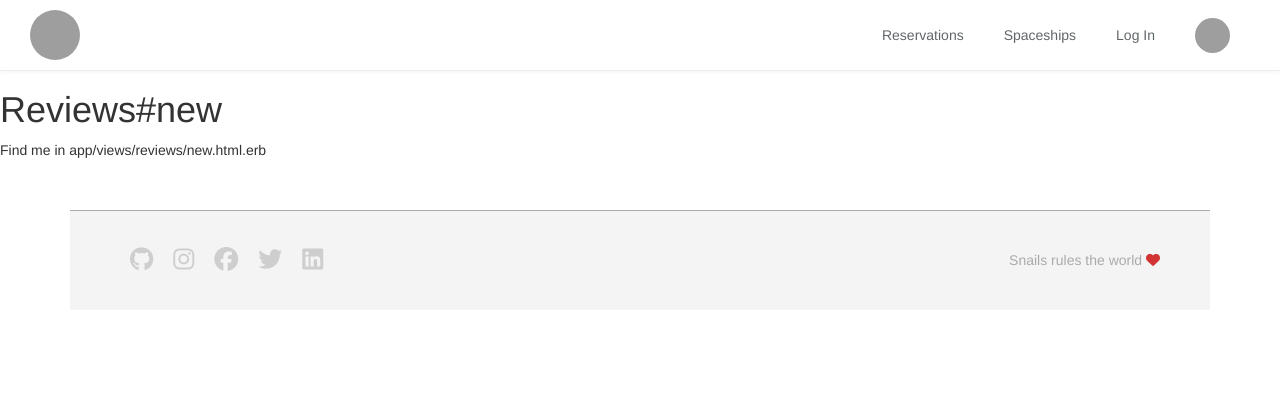
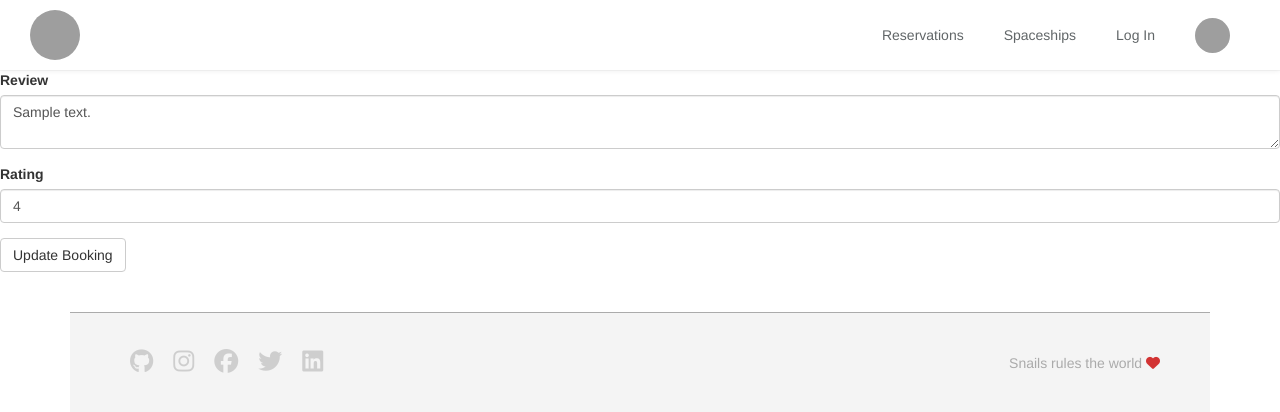
Before and after one commit to Killiancl/snasa, a Rails app: page /bookings/1/reviews/new in a window 1280 px wide. Shown: the top 412 px of the page. Run offline with Rails 7, Linux system fonts and the light colour scheme; a user stored in the database is signed in; tables that the repository leaves empty hold one stand-in row (values such as "Sample post"); style sheets or scripts are compiled from the project's sources; some libraries are stand-ins or nearby versions; grey boxes are pictures that could not be loaded.

Commit message:
customize-booking-review-rating

```diff
--- a/app/controllers/reviews_controller.rb
+++ b/app/controllers/reviews_controller.rb
@@ -1,14 +1,14 @@
 class ReviewsController < ApplicationController
   def new
     @booking = Booking.find(params[:booking_id])
-    @review = Review.new
   end
 
   def create
-    @review = Review.create(review_params)
     @booking = Booking.find(params[:booking_id])
-    if @review.save
-      redirect_to booking_review_path(@booking)
+    @booking.review = params[:booking][:review]
+    @booking.rating = params[:booking][:rating]
+    if @booking.save
+      redirect_to bookings_path
     else
       render :new
     end
--- a/app/views/bookings/index.html.erb
+++ b/app/views/bookings/index.html.erb
@@ -2,7 +2,10 @@
   <h1> My Booking : <%= current_user.email %></h1>
     <ul>
       <% @bookings.each do |booking| %>
-        <li><%= booking.spaceship.title %> - Start date: <%= booking.start_at%> <span> to </span> <%= booking.end_at  %></li>
+        <li><%= booking.spaceship.title %> - Start date: <%= booking.start_at%> <span> to </span> <%= booking.end_at %></li>
+        <p> Review : <%= booking.review %> </p>
+        <p> Rating : <%= booking.rating %> </p>
+        <%= link_to "Add a review", new_booking_review_path(booking) %>
       <% end %>
     </ul>
 </div>
--- a/app/views/reviews/new.html.erb
+++ b/app/views/reviews/new.html.erb
@@ -1,2 +1,5 @@
-<h1>Reviews#new</h1>
-<p>Find me in app/views/reviews/new.html.erb</p>
+<%= simple_form_for @booking, url: booking_reviews_path(@booking), method: :post do |f| %>
+ <%= f.input :review %>
+ <%= f.input :rating %>
+ <%= f.button :submit %>
+<% end %>
```
